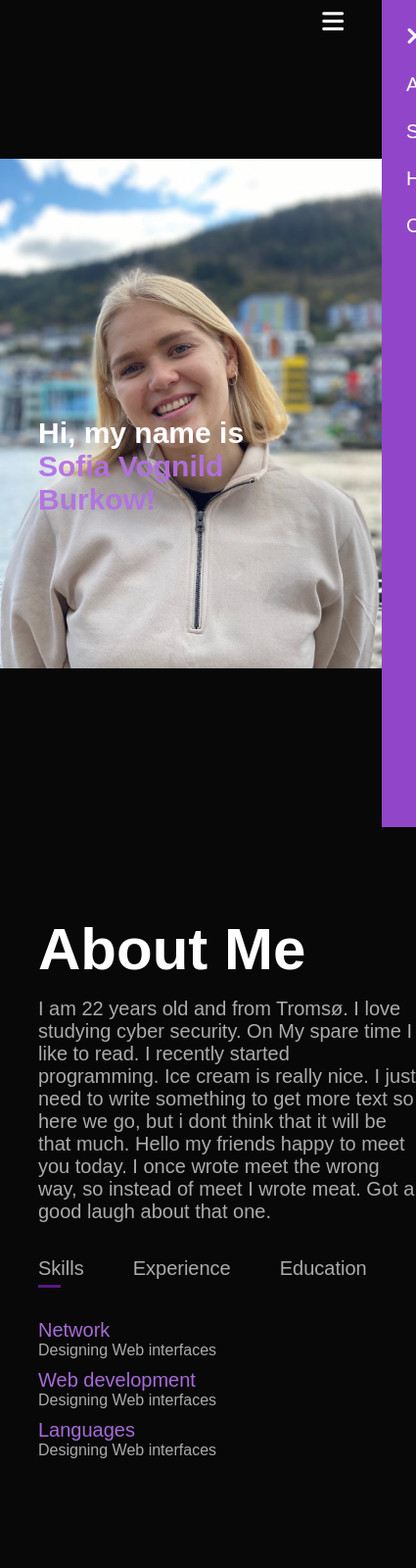
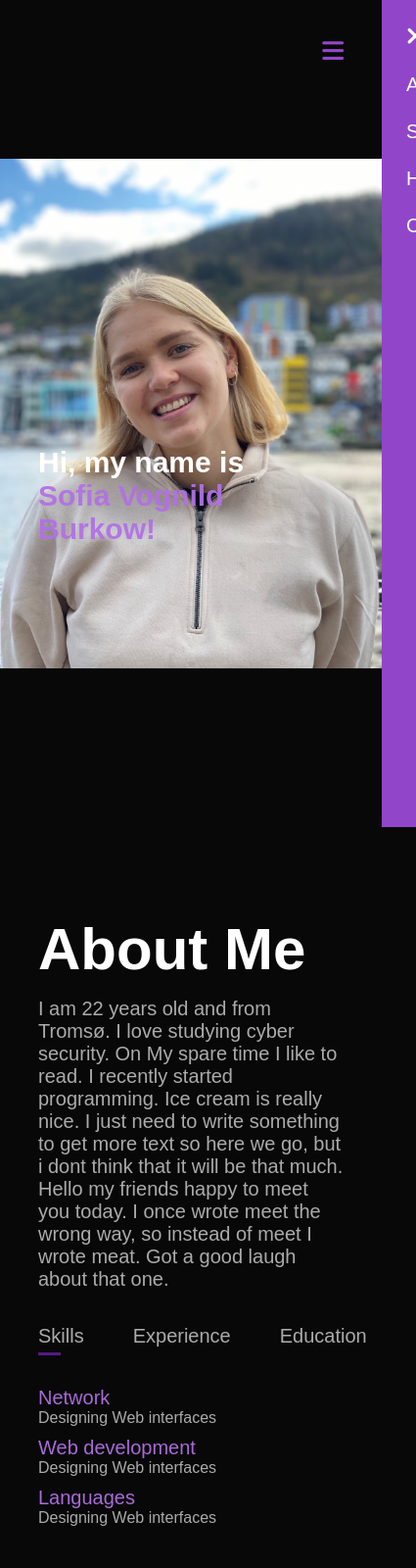
Before and after one commit to sofiaburkow/Portfolio-Website, a plain HTML site: page index.html in a window 390 px wide. Shown: the top 1600 px of the page at 98% size, 425 px wide, since content can reach past the window. Drawn offline with Linux system fonts and the light colour scheme.

Commit message:
some more fixes on small screen, etc.

```diff
--- a/index.html
+++ b/index.html
@@ -29,7 +29,6 @@
 <!-- ---------------about--------------- -->
 <div id="about">
     <div class="container">
-        <div class="row">
         <div class="about-col">
             <h1 class="sub-title">About Me</h1>
             <p>
@@ -65,7 +64,6 @@
                     <li><span>UiB</span><br>Designing Web interfaces</li>
                     <li><span>Network</span><br>Designing Web interfaces</li>
             </ul>
-                </div>
             </div>
         </div>
     </div>
@@ -135,7 +133,6 @@
 <!-- ---------------contact--------------- -->
 <div id="contact">
     <div class="container">
-        <div class="row">
         <div class="contact-left">
             <h1 class="sub-title">Contact me</h1>
             <p><i class="fa-solid fa-paper-plane"></i>sofiabvo@gmail.com</p>
@@ -145,7 +142,6 @@
                 <a href="https://www.linkedin.com/in/sofia-vognild-burkow-46a60621b/"><i class="fa-brands fa-linkedin"></i></a>
             </div>
             <a href="images/CV.docx" download class="btn">Download CV</a>
-            </div>
         </div>
     </div>
 </div>
--- a/style.css
+++ b/style.css
@@ -67,11 +67,6 @@ nav ul li a:hover::after{
 #about{
     padding: 80px 0;
     color: #ababab
-}
-.row{
-    display: flex;
-    justify-content: space-between;
-    flex-wrap: wrap;
 }
 .about-col{
     flex-basis: 70%;
@@ -276,9 +271,6 @@ nav .fa-solid{
 }
 
 @media only screen and (max-width: 600px){
-    #header{
-        background-image: url(images/profilbilde.jpeg);
-    }
     .header-text{
         margin-top: 100%;
         font-size: 16px;
@@ -289,6 +281,10 @@ nav .fa-solid{
     nav .fa-solid{
         display: block;
         font-size: 25px;
+    }
+    .fa-bars{
+        padding-top: 30px;
+        color: #9a4bd5f1;
     }
     nav ul{
         background: #9a4bd5f1;
```
Lines whose indentation alone changed are shown as unchanged.
